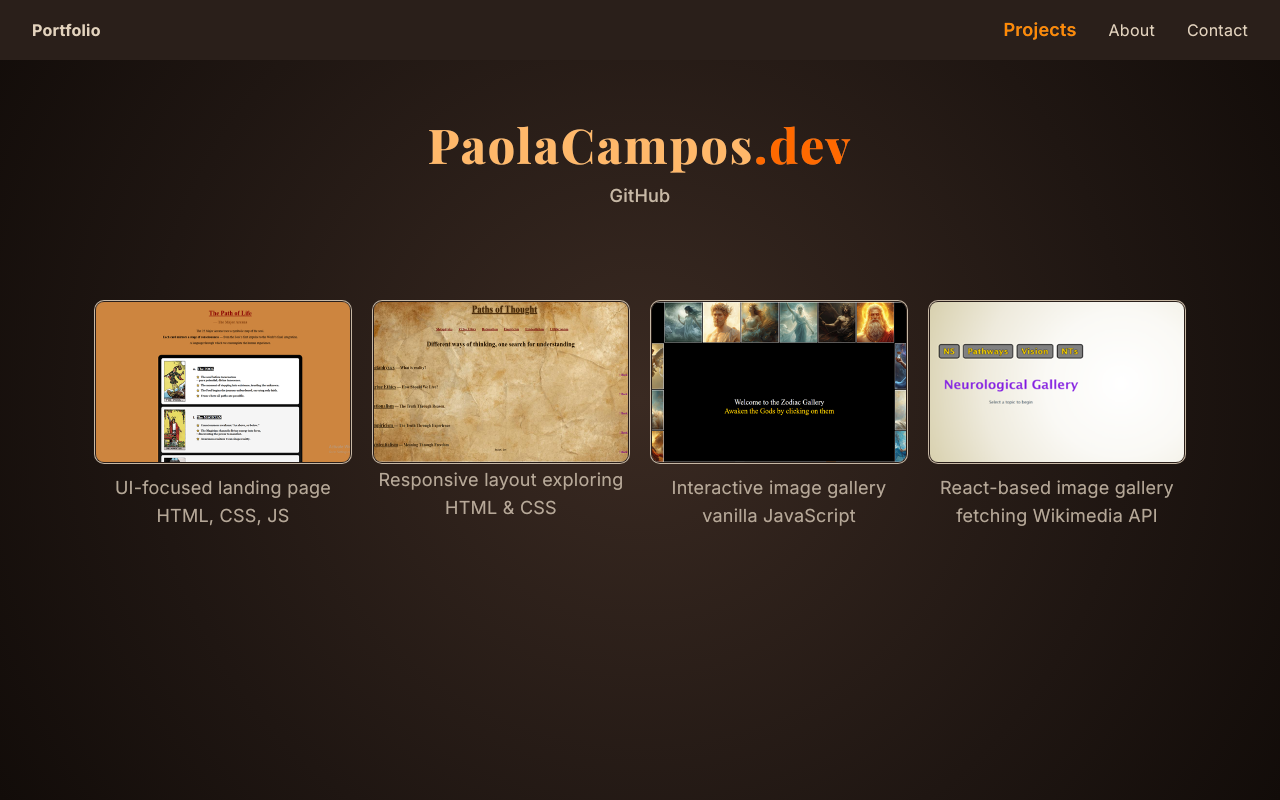
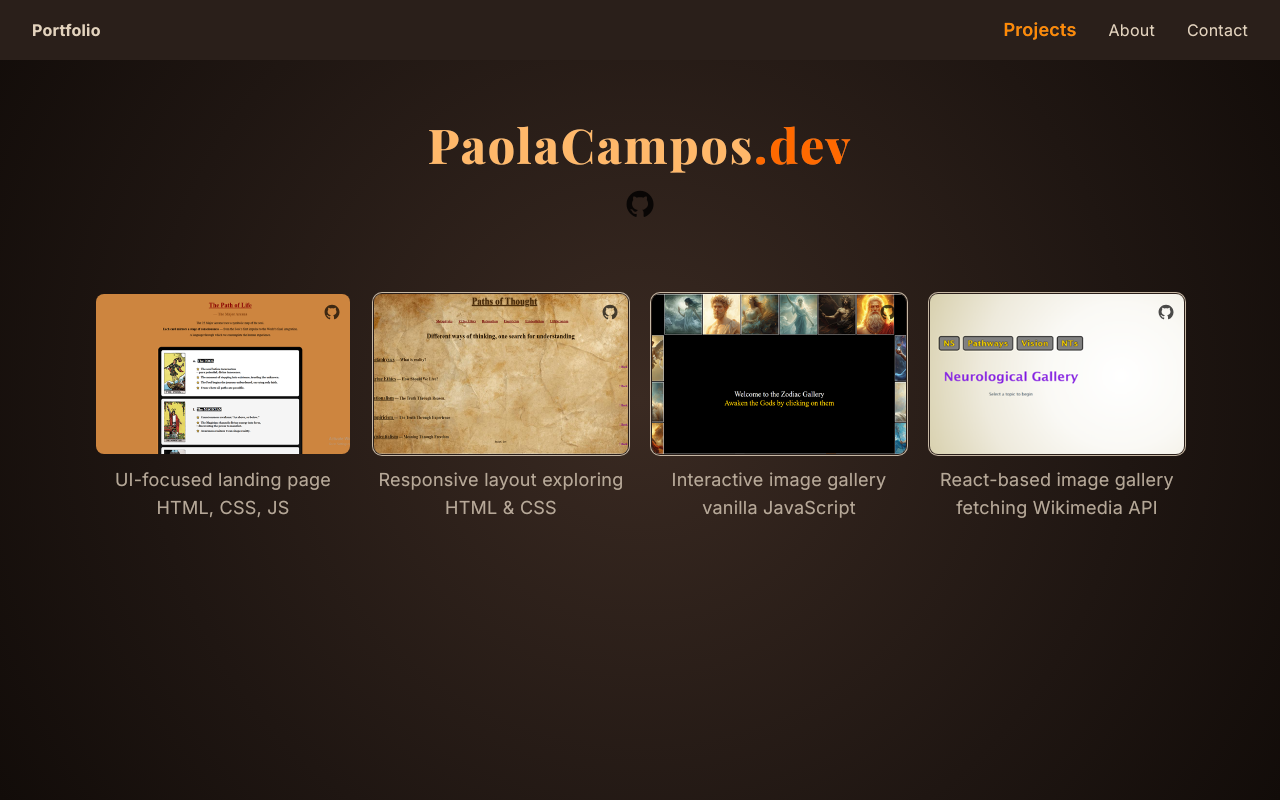
Before and after one commit to paolacampos-dev/portfolio, a Next.js app: page /projects in a window 1280 px wide. Built offline with nearby package versions, Linux system fonts and the light colour scheme; a web font is replaced by a local one.

Commit message:
feat:About and contact section completed

```diff
--- /dev/null
+++ b/src/app/about/page.tsx
@@ -0,0 +1,29 @@
+export default function About() {
+    return (
+        <section className="max-w-3xl mx-auto px-4 py-16 text-[#c7b8a5]/90 leading-relaxed text-justify">
+            <h1 className="text-center text-2xl sm:text-3xl font-semibold text-[#c7b8a5] mb-6">
+                About
+            </h1>
+
+            <p className="mb-4">
+                I am a junior front-end developer and web designer with strong HTML and CSS fundamentals with a natural eye for clean, intuitive interfaces. I enjoy building visually balanced layouts that feel atractive, responsive, and purposeful, especially single-page experiences and landing-style designs.
+            </p>
+
+            <p className="mb-4">
+                Currently, I am at the final stage of a software development bootcamp, where I have been consolidating my front-end foundations while implementing modern tools and frameworks in real projects. This portfolio is built with Next.js and Tailwind CSS and reflects the latest techniques learned, applied with a strong focus on structure, performance, and accessibility.
+            </p>
+
+            <p className="mb-4">
+                Alongside design and layout, my motivation is to understand how applications work end-to-end— from logic and data flow to deployment. While my main professional focus is front-end and UI, I am also building solid back-end foundations with Node.js, APIs, and databases.
+            </p>
+
+            <p className="mb-4">
+                Before moving into tech, I worked in teaching and people-focused roles, which strengthened my communication skills, adaptability, and attention to detail. I bring that same mindset into development: breaking problems down, staying organised, and refining until the solution feels right.
+            </p>
+
+            <p>
+                At this stage, I am looking for a junior front-end or web design role where I can contribute to real products, continue learning, and grow within a collaborative team.
+            </p>
+        </section>
+    );
+}
--- a/src/app/components/Header.tsx
+++ b/src/app/components/Header.tsx
@@ -3,7 +3,7 @@
 export default function Header ()   {
     return (
         <>
-            <header className="flex items-center justify-between px-4 sm:px-8 py-4 py-4 bg-[#2a1f1a] text-orange-100/80">
+            <header className="sticky top-0 z-50 flex items-center justify-between px-4 sm:px-8 py-4 py-4 bg-[#2a1f1a] text-orange-100/80">
                 <Link href="/" className="text-sm sm:text-base font-bold ">Portfolio</Link>
 
                 <nav className="flex items-center gap-4 sm:gap-8">
--- a/src/app/components/Title.tsx
+++ b/src/app/components/Title.tsx
@@ -7,14 +7,19 @@
         <div className="font-signature pt-3 sm:pt-8 lg:pt-14 mb-0 pb-1 sm:pb-2">
             <h1 className="text-center text-[1.5rem] sm:text-[2rem] md:text-[3rem] text-orange-300 tracking-wide"> PaolaCampos<span className="text-orange-500">.dev</span></h1>
         </div>
-        <div className="mt-0 p-0 mb-6 sm:mb-8 text-center">
+        <div className="flex justify-center mt-1 mb-3 p-0">
             <a
                 href="https://github.com/paolacampos-dev"
                 target="_blank"
                 rel="noopener noreferrer"
+                aria-label="Visit my GitHub profile"
                 className="text-base sm:text-lg font-medium text-[#c7b8a5] hover:text-[#d6cbbc] transition-colors"
             >
-            GitHub
+            <img
+                src="/github.svg"
+                alt="GitHub"
+                className="w-9 h-9 opacity-80 hover:opacity-100 hover:scale-110 transition"
+            />
             </a>
         </div>
 
--- a/src/app/projects/page.tsx
+++ b/src/app/projects/page.tsx
@@ -7,9 +7,26 @@
         <Title />
         <div className="grid grid-cols-1 sm:grid-cols-2 lg:grid-cols-4 gap-4 sm:gap-6 max-w-6xl mx-auto px-4 sm:px-6 lg:px-8 pt-0 sm:pt-4 lg:pt-15">
 
+        {/* 1st */}
         <div className="project-item w-full mb-2 sm:mb-0">
-            <div className="project-item w-full h-40 overflow-hidden rounded-lg ring-1 ring-[#c7b8a5] ring-offset-1 ring-offset-[#2a1f1a]">
-                <a href="https://paolacampos-dev.github.io/the-path-of-life/" target="_blank" rel="noopener noreferrer" className="block w-full h-full">
+            <div className="relative w-full h-40 overflow-hidden rounded-lg ring-1otsa ring-[#c7b8a5] ring-offset-1 ring-offset-[#2a1f1a]">
+            {/* Github */}
+                <a
+                    href="https://github.com/paolacampos-dev/the-path-of-life"
+                    target="_blank"
+                    rel="noopener noreferrer"
+                    aria-label="The Path of Life GitHub repository"
+                    className="absolute top-2 right-2 z-20 opacity-70 hover:opacity-100 hover:scale-110 transition"
+                >
+                <img src="/github.svg" alt="GitHub" className="w-5 h-5" />
+                </a>
+            {/* Card Link */}
+                <a
+                    href="https://paolacampos-dev.github.io/the-path-of-life/"
+                    target="_blank"
+                    rel="noopener noreferrer"
+                    className="absolute inset-0 z-10"
+                >
                 <img
                     src="/Life.png"
                     alt="UI-focused project with JavaScript enhancements"
@@ -22,9 +39,26 @@
             </p>
         </div>
 
+        {/* 2nd */}
         <div className="project-item w-full mb-2 sm:mb-0">
-            <div className="project-item w-full h-40 overflow-hidden rounded-lg ring-1 ring-[#c7b8a5] ring-offset-1 ring-offset-[#2a1f1a]">
-                <a href="https://paolacampos-dev.github.io/paths-of-thought/" target="_blank" rel="noopener noreferrer" className="block w-full h-full">
+            <div className="relative w-full h-40 overflow-hidden rounded-lg ring-1 ring-[#c7b8a5] ring-offset-1 ring-offset-[#2a1f1a]">
+            {/* Github */}
+                <a
+                    href="https://github.com/paolacampos-dev/paths-of-thought"
+                    target="_blank"
+                    rel="noopener noreferrer"
+                    aria-label="Paths of Thought GitHub repository"
+                    className="absolute top-2 right-2 z-20 opacity-70 hover:opacity-100 hover:scale-110 transition"
+                >
+                <img src="/github.svg" alt="GitHub" className="w-5 h-5" />
+                </a>
+            {/* Card Link */}
+                <a
+                    href="https://paolacampos-dev.github.io/paths-of-thought/"
+                    target="_blank"
+                    rel="noopener noreferrer"
+                    className="absolute inset-0 z-10"
+                >
                 <img
                     src="/Thought.png"
                     alt="Responsive landing page built with HTML and CSS"
@@ -32,40 +66,76 @@
                 />
                 </a>
             </div>
-            <p className="text-center mt-1 sm:mt-3S text-sm sm:text-base lg:text-lg text-[#c7b8a5]/80">
-            Responsive layout exploring<br/>HTML & CSS</p>
+            <p className="text-center mt-1 sm:mt-3 text-sm sm:text-base lg:text-lg text-[#c7b8a5]/80">
+                Responsive layout exploring<br />HTML & CSS
+            </p>
         </div>
 
+        {/* 3rd */}
         <div className="project-item w-full mb-3 sm:mb-0">
-            <div className="project-item w-full h-40 overflow-hidden rounded-lg ring-1 ring-[#c7b8a5] ring-offset-1 ring-offset-[#2a1f1a]">
-                <a href="https://paolacampos-dev.github.io/zodiac-gallery/" target="_blank" rel="noopener noreferrer" className="block w-full h-full" >
+            <div className="relative w-full h-40 overflow-hidden rounded-lg ring-1 ring-[#c7b8a5] ring-offset-1 ring-offset-[#2a1f1a]">
+            {/* GitHub */}
+                <a
+                    href="https://github.com/paolacampos-dev/zodiac-gallery"
+                    target="_blank"
+                    rel="noopener noreferrer"
+                    aria-label="Zodiac Gallery GitHub repository"
+                    className="absolute top-2 right-2 z-20 opacity-70 hover:opacity-100 hover:scale-110 transition"
+                >
+                <img src="/github.svg" alt="GitHub" className="w-5 h-5" />
+                </a>
+            {/* Card Link */}
+                <a
+                    href="https://paolacampos-dev.github.io/zodiac-gallery/"
+                    target="_blank"
+                    rel="noopener noreferrer"
+                    className="absolute inset-0 z-10"
+                >
                 <img
                     src="/Zodiac.png"
                     alt="Vanilla JavaScript image gallery"
-                    className=" w-full h-full object-cover transition-transform duration-300 hover:scale-105"
+                    className="w-full h-full object-cover transition-transform duration-300 hover:scale-105"
                 />
                 </a>
             </div>
             <p className="text-center mt-1 sm:mt-3 text-sm sm:text-base lg:text-lg text-[#c7b8a5]/80">
-                Interactive image gallery<br/>vanilla JavaScript</p>
+                Interactive image gallery<br />vanilla JavaScript
+            </p>
         </div>
 
+        {/* 4th */}
         <div className="project-item w-full mb-2 sm:mb-0">
-            {/* Project 4 */}
-            <div className="project-item w-full h-40 overflow-hidden rounded-lg ring-1 ring-[#c7b8a5] ring-offset-1 ring-offset-[#2a1f1a]">
-                <a href="https://nervous-system-gallery.onrender.com/" target="_blank" rel="noopener noreferrer" className="block w-full h-full">
+            <div className="relative w-full h-40 overflow-hidden rounded-lg ring-1 ring-[#c7b8a5] ring-offset-1 ring-offset-[#2a1f1a]">
+            {/* GitHub icon – top right */}
+                <a
+                    href="https://github.com/paolacampos-dev/nervous-system-gallery"
+                    target="_blank"
+                    rel="noopener noreferrer"
+                    aria-label="Nervous System Gallery GitHub repository"
+                    className="absolute top-2 right-2 z-20 opacity-70 hover:opacity-100 hover:scale-110 transition"
+                >
+                <img src="/github.svg" alt="GitHub" className="w-5 h-5" />
+                </a>
+            {/* Main clickable card */}
+                <a
+                    href="https://nervous-system-gallery.onrender.com/"
+                    target="_blank"
+                    rel="noopener noreferrer"
+                    className="absolute inset-0 z-10"
+                >
                 <img
                     src="/GalleryN.png"
                     alt="React image gallery using Wikimedia API"
-                        className=" w-full h-full object-cover transition-transform duration-300 hover:scale-105"
+                    className="w-full h-full object-cover transition-transform duration-300 hover:scale-105"
                 />
                 </a>
             </div>
             <p className="text-center mt-1 sm:mt-3 text-sm sm:text-base lg:text-lg text-[#c7b8a5]/80">
-                React-based image gallery <br/>fetching Wikimedia API</p>
+                React-based image gallery <br />fetching Wikimedia API
+            </p>
         </div>
     </div>
 
     </>
-    )
+    );
 }
```
Also changed, not shown: src/app/contact/page.tsx (added, +78 -0 lines), public/Pict.png (added), public/github.svg (added). Lines whose indentation alone changed are shown as unchanged.
